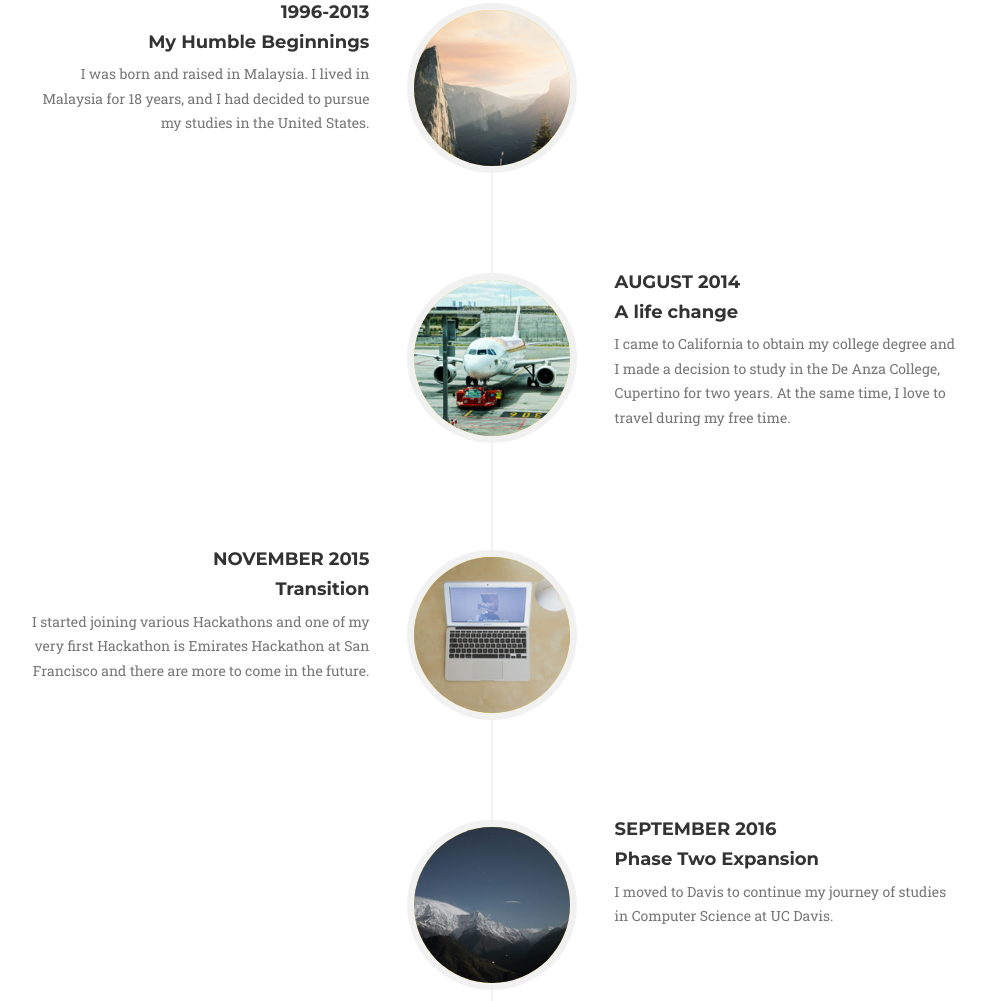
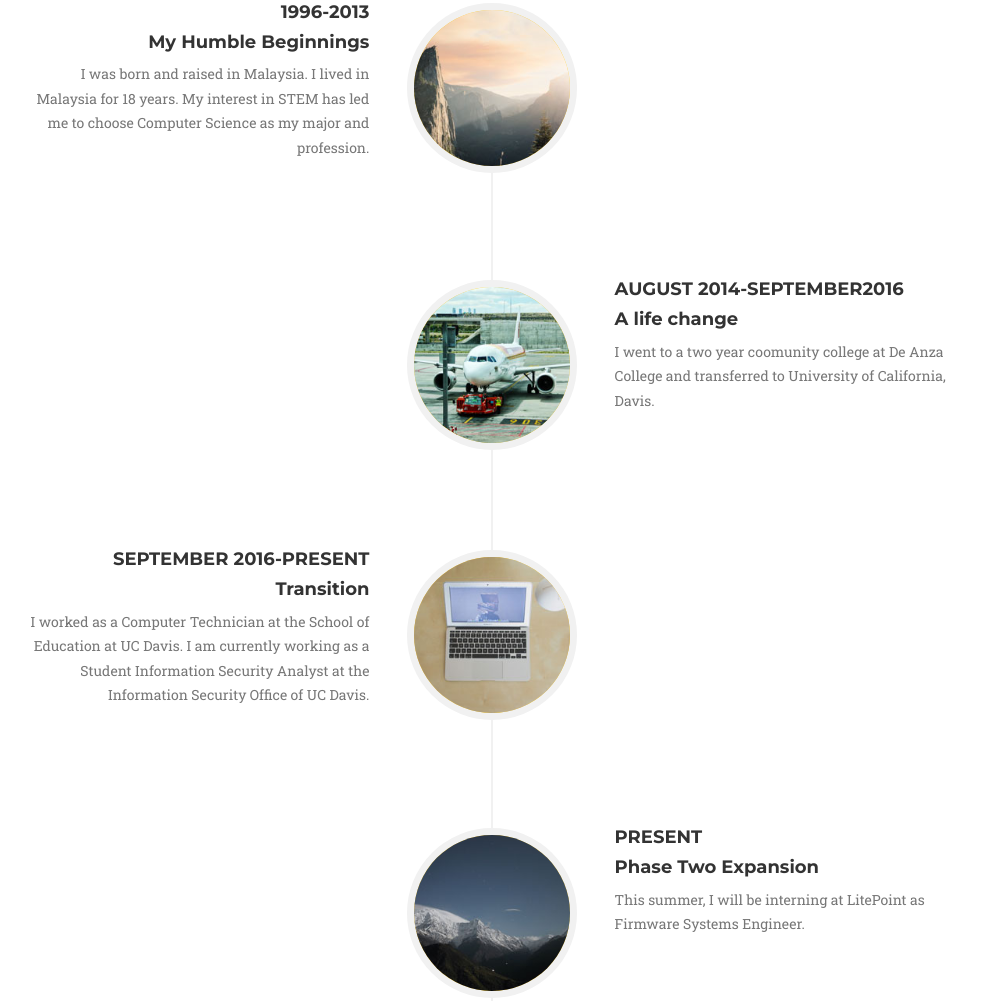
Before and after one commit to evelinfong/evelinfong.github, a website: page index.html in a window 1280 px wide. Shown: the part 2206-3207 px from the top of the page, without its empty margins (148-1134 px from the left). Drawn offline with nearby package versions, Linux system fonts and the light colour scheme; a web font is replaced by a local one.

Commit message:
Change Content

```diff
--- a/index.html
+++ b/index.html
@@ -192,7 +192,7 @@
                                         <h4 class="subheading">My Humble Beginnings</h4>
                                     </div>
                                     <div class="timeline-body">
-                                        <p class="text-muted">I was born and raised in Malaysia. I lived in Malaysia for 18 years, and I had decided to pursue my studies in the United States.</p>
+                                        <p class="text-muted">I was born and raised in Malaysia. I lived in Malaysia for 18 years. My interest in STEM has led me to choose Computer Science as my major and profession. </p>
                                     </div>
                                 </div>
                             </li>
@@ -202,11 +202,11 @@
                                 </div>
                                 <div class="timeline-panel">
                                     <div class="timeline-heading">
-                                        <h4>August 2014</h4>
+                                        <h4>August 2014-September2016</h4>
                                         <h4 class="subheading">A life change</h4>
                                     </div>
                                     <div class="timeline-body">
-                                        <p class="text-muted">I came to California to obtain my college degree and I made a decision to study in the De Anza College, Cupertino for two years. At the same time, I love to travel during my free time.</p>
+                                        <p class="text-muted">I went to a two year coomunity college at De Anza College and transferred to University of California, Davis.</p>
                                     </div>
                                 </div>
                             </li>
@@ -216,11 +216,11 @@
                                 </div>
                                 <div class="timeline-panel">
                                     <div class="timeline-heading">
-                                        <h4>November 2015</h4>
+                                        <h4>September 2016-Present</h4>
                                         <h4 class="subheading">Transition</h4>
                                     </div>
                                     <div class="timeline-body">
-                                        <p class="text-muted">I started joining various Hackathons and one of my very first Hackathon is Emirates Hackathon at San Francisco and there are more to come in the future.</p>
+                                        <p class="text-muted">I worked as a Computer Technician at the School of Education at UC Davis. I am currently working as a Student Information Security Analyst at the Information Security Office of UC Davis.</p>
                                     </div>
                                 </div>
                             </li>
@@ -230,11 +230,11 @@
                                 </div>
                                 <div class="timeline-panel">
                                     <div class="timeline-heading">
-                                        <h4>September 2016</h4>
+                                        <h4>Present</h4>
                                         <h4 class="subheading">Phase Two Expansion</h4>
                                     </div>
                                     <div class="timeline-body">
-                                        <p class="text-muted">I moved to Davis to continue my journey of studies in Computer Science at UC Davis. </p>
+                                        <p class="text-muted">This summer, I will be interning at LitePoint as Firmware Systems Engineer.</p>
                                     </div>
                                 </div>
                             </li>
```
